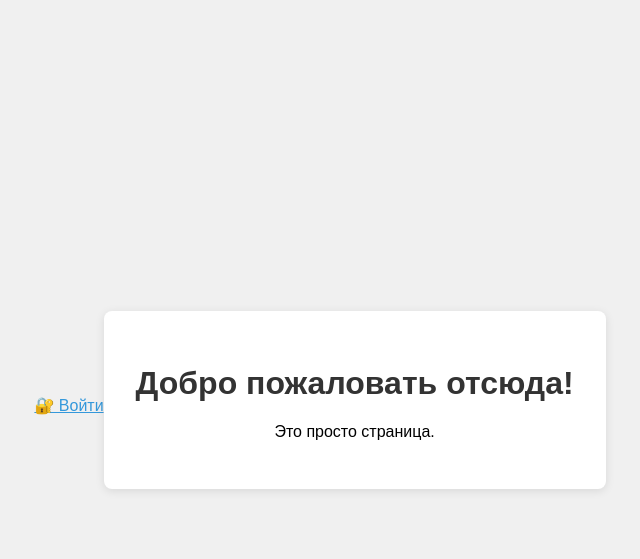
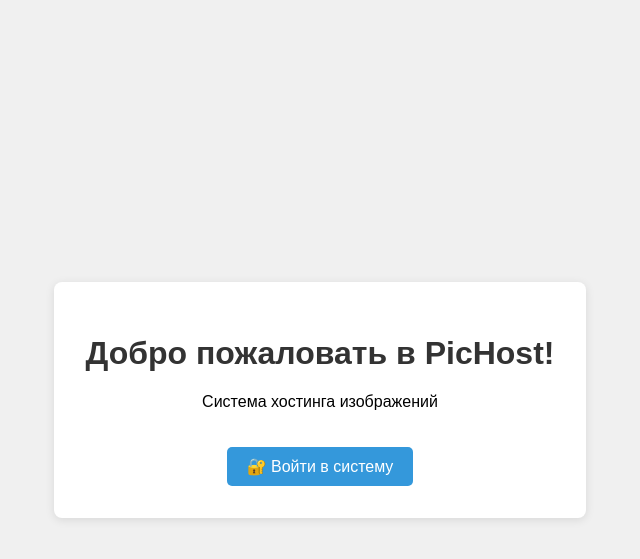
Before and after one commit to v0van4eg/StashlinkSQL, a Flask app: page / in a window 1280 px wide. Shown: the top 559 px of the page, without its empty margins (320-960 px from the left). Run offline with Flask 3, Linux system fonts and the light colour scheme; parts of the project's set-up code (start-up, migrations or seed data) failed here and were passed over.

Commit message:
Авторизация 1

```diff
--- a/auth_system.py
+++ b/auth_system.py
@@ -261,6 +261,7 @@
             return url_for('hello')
 
 
+
 # Декораторы для защиты маршрутов
 def login_required(f):
     """Декоратор для проверки аутентификации"""
@@ -339,5 +340,25 @@
         'current_user': get_current_user(),
         'is_authenticated': is_authenticated(),
         'user_has_role': user_has_role,
-        'user_roles': get_user_roles()
+        'user_roles': get_user_roles(),
+        'is_app_admin': is_app_admin,  # Добавляем эту функцию
+        'is_app_user': is_app_user     # И эту
     }
+
+# В раздел утилит для работы с пользователями добавьте:
+
+def user_has_any_role(roles):
+    """Проверяет, есть ли у пользователя хотя бы одна из указанных ролей"""
+    user = get_current_user()
+    if not user:
+        return False
+    user_roles = user.get('roles', [])
+    return any(role in user_roles for role in roles)
+
+def is_app_admin():
+    """Проверяет, является ли пользователь appadmin"""
+    return user_has_any_role(['appadmin'])
+
+def is_app_user():
+    """Проверяет, является ли пользователь appuser"""
+    return user_has_any_role(['appuser', 'appadmin'])  # appadmin тоже имеет права appuser
--- a/templates/hello.html
+++ b/templates/hello.html
@@ -24,22 +24,26 @@
         h1 {
             color: #333;
         }
+        .login-link {
+            display: inline-block;
+            margin-top: 20px;
+            padding: 10px 20px;
+            background: #3498db;
+            color: white;
+            text-decoration: none;
+            border-radius: 5px;
+            transition: background 0.3s;
+        }
+        .login-link:hover {
+            background: #2980b9;
+        }
     </style>
 </head>
 <body>
-        <header>
-            <div style="margin-top: 10px;">
-                {% if current_user %}
-                    <span>👤 {{ current_user.name }} | </span>
-                    <a href="/logout" style="color: #3498db;">Выйти</a>
-                {% else %}
-                    <a href="/login" style="color: #3498db;">🔐 Войти</a>
-                {% endif %}
-            </div>
-        </header>
     <div class="hello-container">
-        <h1>Добро пожаловать отсюда!</h1>
-        <p>Это просто страница.</p>
+        <h1>Добро пожаловать в PicHost!</h1>
+        <p>Система хостинга изображений</p>
+        <a href="/login" class="login-link">🔐 Войти в систему</a>
     </div>
 </body>
 </html>
```
